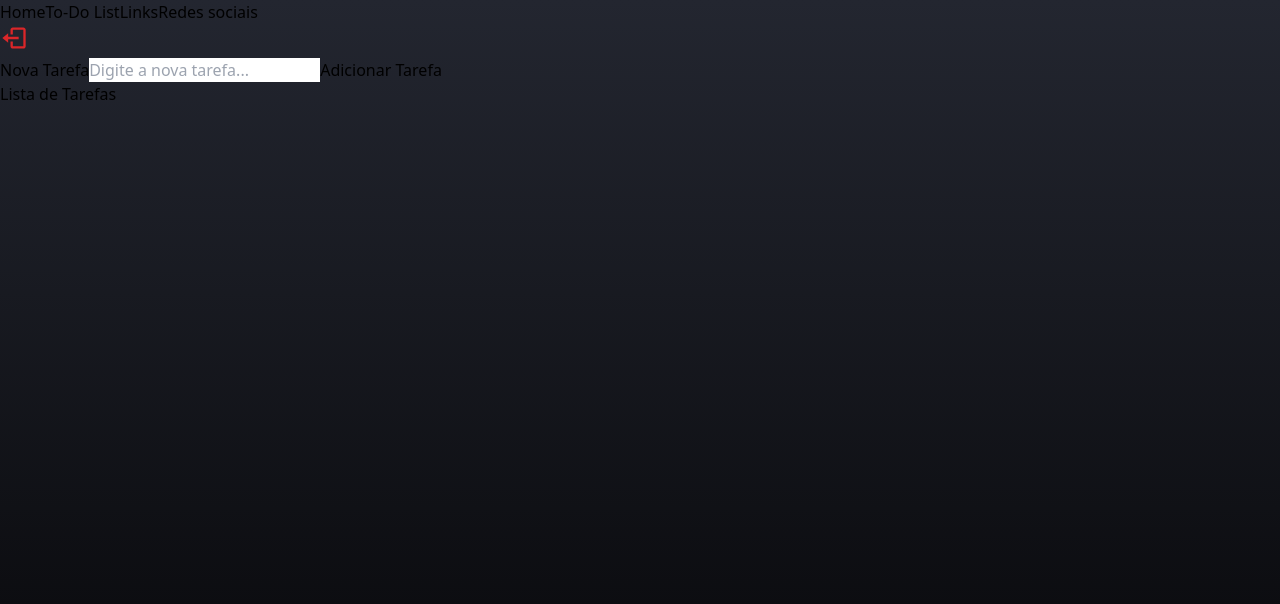
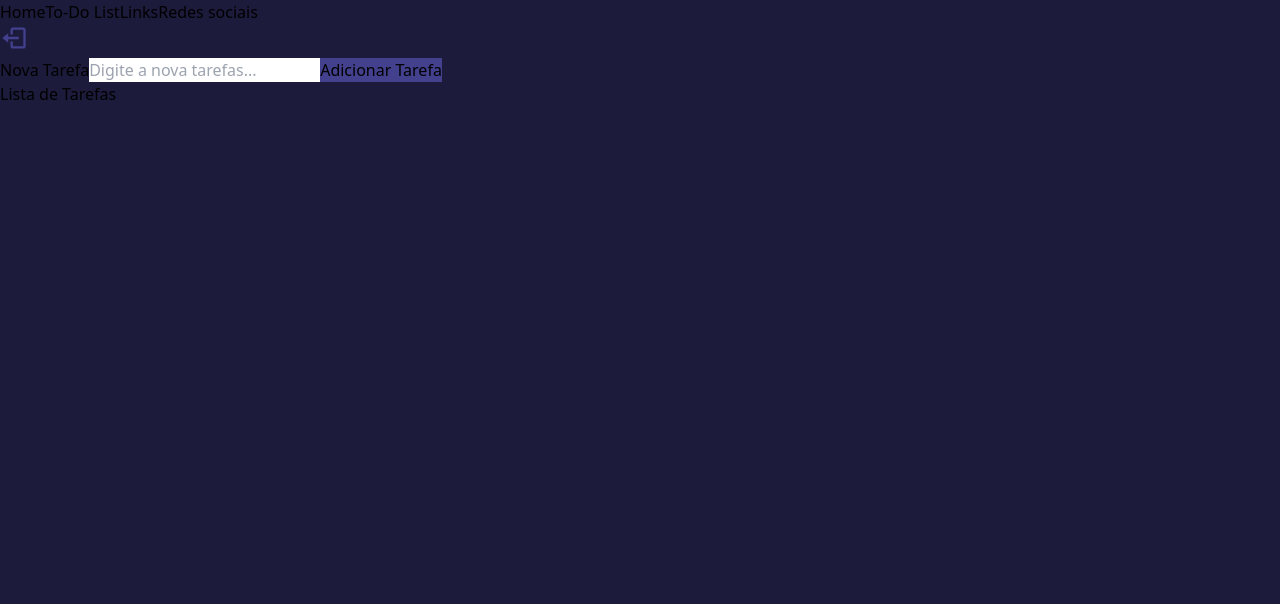
Before and after one commit to AlexandreBeicker/linktree-react, a React (Vite) app: page /todolist in a window 1280 px wide. Shown: the top 604 px of the page. Built offline with nearby package versions, Linux system fonts and the light colour scheme.

Commit message:
estilo da pagina todo

```diff
--- a/src/components/Header/index.tsx
+++ b/src/components/Header/index.tsx
@@ -29,7 +29,7 @@ export function Header(){
          </div>
 
          <button onClick={handleLogout}>
-            <BiLogOut size={28} color="#db2629"/>
+            <BiLogOut size={28} color="#43418e"/>
          </button>
       </nav>
     </header>
--- a/src/index.css
+++ b/src/index.css
@@ -4,5 +4,5 @@
 
 body{
     min-height: 100vh;
-    background: linear-gradient(#232630, #050507);
+    background-color: #1c1b3c;
 }
--- a/src/pages/admin/index.tsx
+++ b/src/pages/admin/index.tsx
@@ -136,7 +136,7 @@ export function Admin(){
         </div>
         )}
 
-        <button type="submit" className="mb-7 bg-blue-600 h-9 rounded-md text-white font-medium gap-4 flex justify-center items-center">
+        <button type="submit" style={{backgroundColor: '#43418e'}} className="mb-7 h-9 rounded-md text-white font-medium gap-4 flex justify-center items-center">
           Cadastrar
         </button>
 
@@ -155,7 +155,7 @@ export function Admin(){
                       <p>{link.name}</p>
                       <div>
                         <button
-                          className="border border-dashed p-1 rounded bg-neutral-900"
+                          className="border border-dashed p-1 rounded bg-neutral-000"
                           onClick={() => handleDeleteLink(link.id)}
                         >
                           <FiTrash size={18} color="#FFF"/>
--- a/src/pages/home/index.tsx
+++ b/src/pages/home/index.tsx
@@ -1,7 +1,7 @@
 import { useEffect, useState } from 'react'
 import { Header } from "../../components/Header";
 import { Social } from '../../components/Social'
-import { FaFacebook, FaInstagram, FaYoutube } from 'react-icons/fa'
+import { FaFacebook, FaInstagram, FaLinkedin } from 'react-icons/fa'
 import { db } from '../../services/firebaseConnection'
 import {
   getDocs,
@@ -22,7 +22,7 @@ interface LinkProps{
 
 interface SocialLinksProps{
   facebook: string;
-  youtube: string;
+  linkedin: string;
   instagram: string;
 }
 
@@ -71,7 +71,7 @@ export function Home(){
             setSocialLinks({
               facebook: snapshot.data()?.facebook,
               instagram: snapshot.data()?.instagram,
-              youtube: snapshot.data()?.youtube,
+              linkedin: snapshot.data()?.linkedin,
             })
           }
       })
@@ -108,8 +108,8 @@ export function Home(){
               <FaFacebook size={35} color="#FFF" />
             </Social>
 
-            <Social url={socialLinks?.youtube}>
-              <FaYoutube size={35} color="#FFF" />
+            <Social url={socialLinks?.linkedin}>
+              <FaLinkedin size={35} color="#FFF" />
             </Social>
 
             <Social url={socialLinks?.instagram}>
--- a/src/pages/networks/index.tsx
+++ b/src/pages/networks/index.tsx
@@ -11,7 +11,7 @@ import {
 export function Networks(){
   const [facebook, setFacebook] = useState("")
   const [instagram, setInstagram] = useState("")
-  const [youtube, setYoutube] = useState("")
+  const [linkedin, setLinkedin] = useState("")
 
 
   useEffect(() => {
@@ -22,7 +22,7 @@ export function Networks(){
         if(snapshot.data() !== undefined){
           setFacebook(snapshot.data()?.facebook)
           setInstagram(snapshot.data()?.instagram)
-          setYoutube(snapshot.data()?.youtube)
+          setLinkedin(snapshot.data()?.linkedin)
         }
 
       })
@@ -37,7 +37,7 @@ export function Networks(){
     setDoc(doc(db, "social", "link"), {
       facebook: facebook,
       instagram: instagram,
-      youtube: youtube
+      linkedin: linkedin
     })
     .then(()=> {
       console.log("CADASTRADOS COM SUCESSO!")
@@ -55,7 +55,7 @@ export function Networks(){
       <h1 className="text-white text-2xl font-medium mt-8 mb-4">Minhas redes sociais</h1>
 
       <form className="flex flex-col max-w-xl w-full" onSubmit={handleRegister}>
-        <label className="text-white font-medium mt-2 mb-2">Link do facebook</label>
+        <label className="text-white font-medium mt-2 mb-2">Link do Facebook</label>
         <Input
           type="url"
           placeholder="Digite a url do facebook..."
@@ -71,17 +71,18 @@ export function Networks(){
           onChange={ (e) => setInstagram(e.target.value) }
         />
 
-        <label className="text-white font-medium mt-2 mb-2">Link do Youtube</label>
+        <label className="text-white font-medium mt-2 mb-2">Link do Linkedin</label>
         <Input
           type="url"
-          placeholder="Digite a url do youtube..."
-          value={youtube}
-          onChange={ (e) => setYoutube(e.target.value) }
+          placeholder="Digite a url do linkedin..."
+          value={linkedin}
+          onChange={ (e) => setLinkedin(e.target.value) }
         />
 
         <button
         type="submit"
-        className="text-white bg-blue-600 h-9 rounded-md items-center justify-center flex mb-7 font-medium"
+        className="h-10 text-whiteh-9 rounded-md items-center justify-center flex mb-7 font-medium text-white"
+        style={{backgroundColor: '#43418e'}}
         >
           Salvar links
         </button>
--- a/src/pages/todolist/index.tsx
+++ b/src/pages/todolist/index.tsx
@@ -3,6 +3,7 @@ import { Header } from '../../components/Header';
 import { addDoc, collection, deleteDoc, doc, getDocs, query, where } from 'firebase/firestore';
 import { db } from '../../services/firebaseConnection';
 import { getAuth } from 'firebase/auth';
+import { Input } from "../../components/Input";
 
 interface TodoItem {
   id: string;
@@ -56,16 +57,17 @@ export function ToDoList() {
       <Header/>
 
       <div className="flex flex-col mt-8 mb-3 w-full max-w-xl">
-        <label className="text-white font-medium mt-2 mb-2">Nova Tarefa</label>
-        <input
+        <label className="text-white font-medium mt-2 mb-2 flex justify-center items-center">Nova Tarefa</label>
+        <Input
           type="text"
-          placeholder="Digite a nova tarefa..."
+          placeholder="Digite a nova tarefas..."
           value={newTodo}
           onChange={(e) => setNewTodo(e.target.value)}
         />
 
         <button
-          className="mb-7 bg-blue-600 h-9 rounded-md text-white font-medium gap-4 flex justify-center items-center"
+          className="mb-7 h-9 rounded-md text-white font-medium gap-4 flex justify-center items-center"
+          style={{backgroundColor: '#43418e'}}
           onClick={addTodo}
         >
           Adicionar Tarefa
@@ -77,11 +79,14 @@ export function ToDoList() {
       {todoItems.map((todo) => (
         <div
           key={todo.id}
-          className="flex items-center justify-between w-11/12 max-w-xl rounded py-3 px-2 mb-2 select-none"
+          className="flex items-center justify-between w-11/12 max-w-xl rounded py-3 px-2 mb-2 select-none text-white"
+          style={{backgroundColor: '#43418e'}}
         >
+
           <p>{todo.text}</p>
           <button
-            className="border border-dashed p-1 rounded bg-red-500 text-white"
+            className="border border-dashed p-1 rounded text-white"
+            style={{backgroundColor: '#43418e'}}
             onClick={() => removeTodo(todo.id)}
           >
             Remover
```
